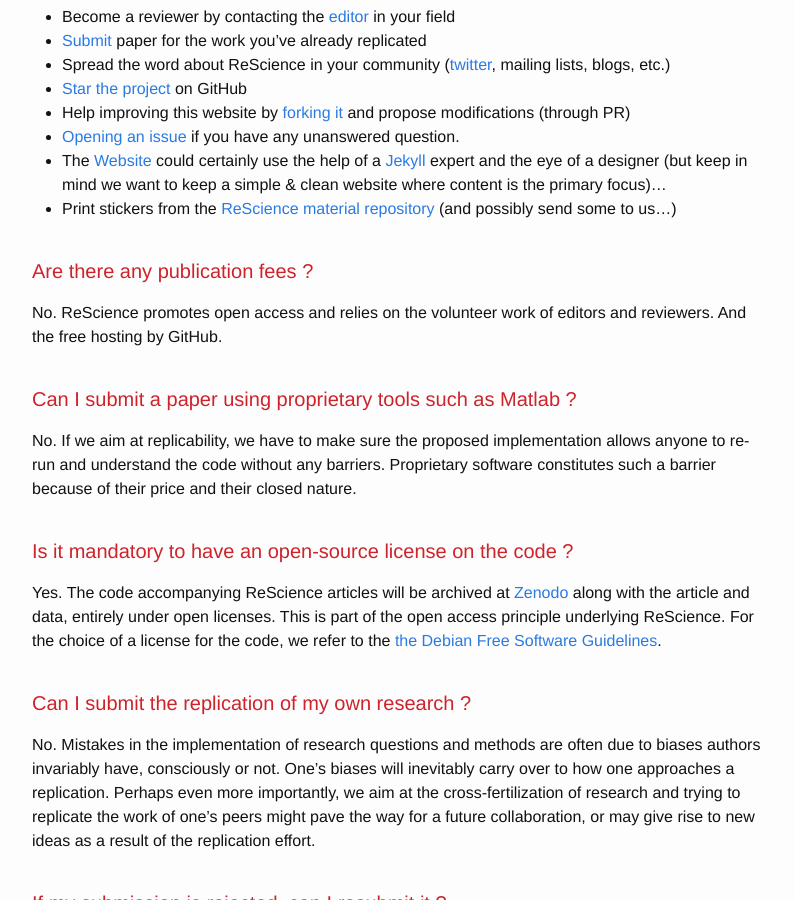
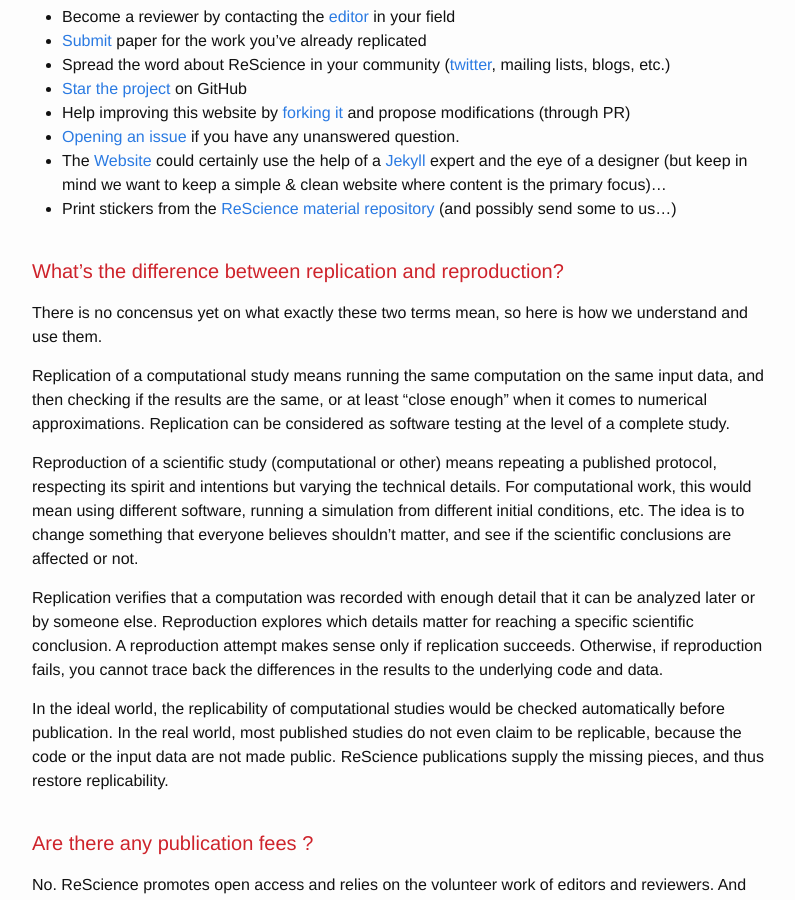
Before and after one commit to ReScience/rescience.github.io, a Jekyll site: the page built from 05-FAQ.md, in a window 1280 px wide and 900 px high, scrolled down 393 px. Shown: the whole window, without its empty margins (238-1033 px from the left). Built offline with Jekyll 4.4.1, drawn with Linux system fonts in a browser that asks for light colours; Markdown is read by kramdown in place of the engine named in the settings.

Commit message:
New FAQ on replication vs. reproduction

```diff
--- a/05-FAQ.md
+++ b/05-FAQ.md
@@ -31,6 +31,40 @@ Yes ! You can:
  * Print stickers from the
    [Re**Science** material repository](https://github.com/ReScience/ReScience-material)
    (and possibly send some to us...)
+
+
+## What's the difference between replication and reproduction?
+
+There is no concensus yet on what exactly these two terms mean, so
+here is how we understand and use them.
+
+Replication of a computational study means running the same
+computation on the same input data, and then checking if the results
+are the same, or at least "close enough" when it comes to numerical
+approximations. Replication can be considered as software testing at
+the level of a complete study.
+
+Reproduction of a scientific study (computational or other) means
+repeating a published protocol, respecting its spirit and intentions
+but varying the technical details. For computational work, this would
+mean using different software, running a simulation from different
+initial conditions, etc. The idea is to change something that everyone
+believes shouldn't matter, and see if the scientific conclusions are
+affected or not.
+
+Replication verifies that a computation was recorded with enough
+detail that it can be analyzed later or by someone else. Reproduction
+explores which details matter for reaching a specific scientific
+conclusion. A reproduction attempt makes sense only if replication
+succeeds. Otherwise, if reproduction fails, you cannot trace back the
+differences in the results to the underlying code and data.
+
+In the ideal world, the replicability of computational studies would
+be checked automatically before publication. In the real world, most
+published studies do not even claim to be replicable, because the code
+or the input data are not made public. Re**Science** publications
+supply the missing pieces, and thus restore replicability.
+
 
 ## Are there any publication fees ?
 
```
Also changed, not shown: index.md (+4 -2 lines).
